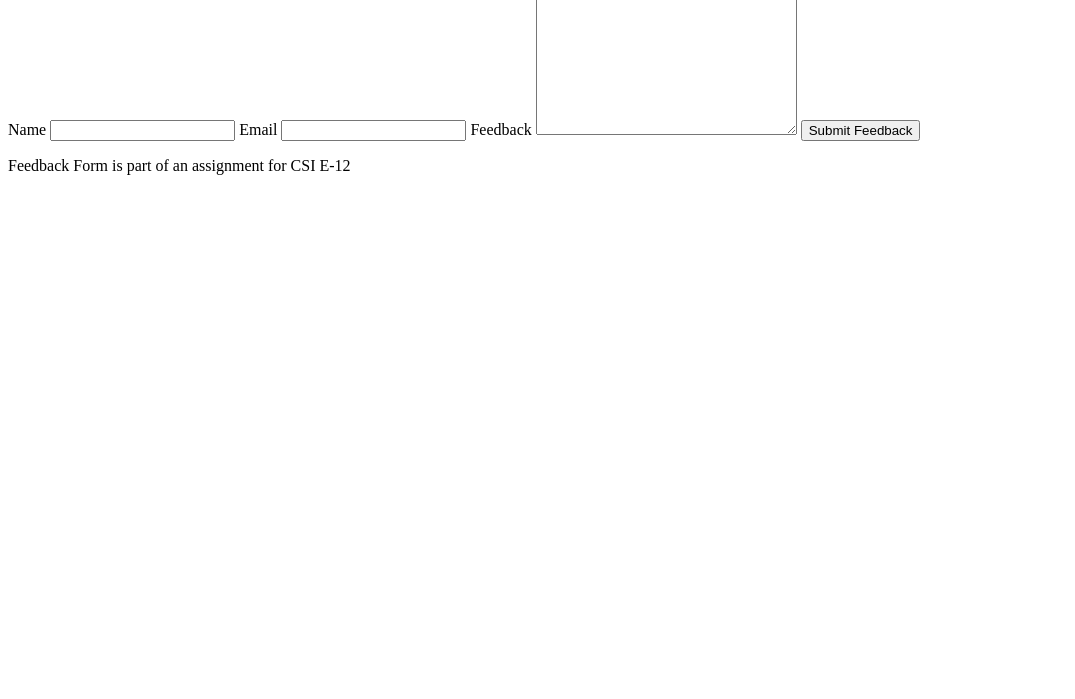
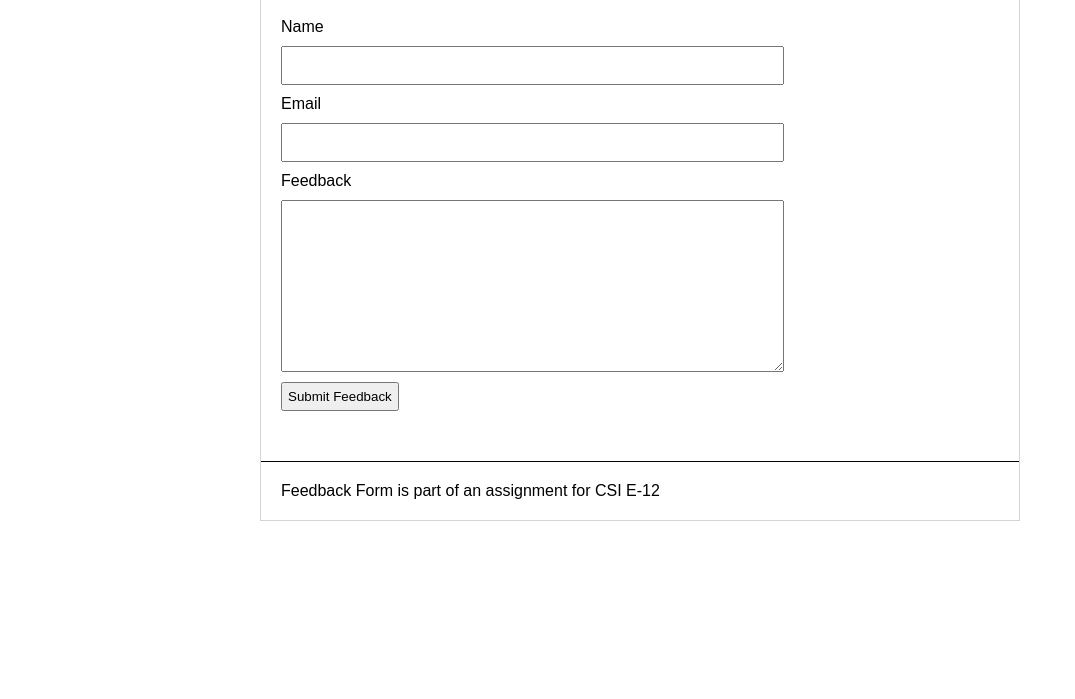
Before and after one commit to oct134/oct134, a plain HTML site: page index.html in a window 1280 px wide. Shown: the part 101-800 px from the top of the page, without its empty margins (0-1075 px from the left). Drawn offline with Linux system fonts and the light colour scheme; the site is published under a folder, as on GitHub Pages, so addresses that start at the root find nothing.

Commit message:
Update index.html

```diff
--- a/index.html
+++ b/index.html
@@ -4,7 +4,7 @@
     <meta charset="UTF-8">
     <meta http-equiv="X-UA-Compatible" content="IE=edge">
     <meta name="viewport" content="width=device-width, initial-scale=1.0">
-    <link rel="stylesheet" href="/styles/site.css">
+    <link rel="stylesheet" href="styles/site.css">
     <title>Document</title>
 </head>
 <body>
```
